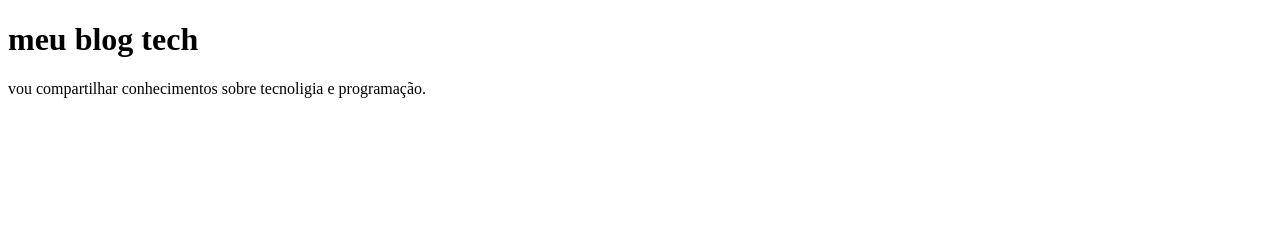
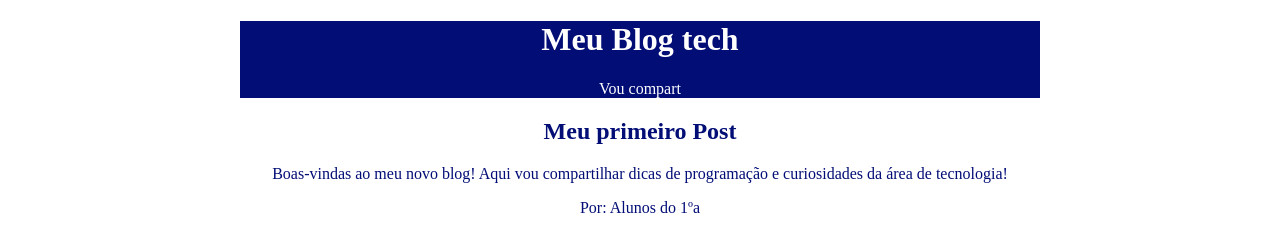
Before and after one commit to biancasoaresfreitas/pagina-web-, a plain HTML site: page index.html in a window 1280 px wide. Drawn offline with Linux system fonts and the light colour scheme.

Commit message:
Add files via upload

```diff
--- a/index.html
+++ b/index.html
@@ -1,15 +1,40 @@
-
 <!DOCTYPE html>
 <html lang="pt-br">
     <head>
         <meta charset="UTF-8">
         <meta name="viewport" content="width=device-width, initial-scale=1.0">
-        <title>Document</title>
+       <title>Blog</title>
+       <style>
+        header{
+            background-color: #020d76;
+            color: #FFFFFF;
+              text-align: center;
+            max-width: 800px;
+            margin: 0 auto;
+        }
+        main{
+            background-color: #FFFFFF;
+            color: #020d76;
+            text-align: center;
+            max-width: 800px;
+            margin: 0 auto;
+        }
+       </style>
     </head>
     <body>
-    <h1>meu blog tech</h1>
+        <header>
 
-    <p>vou compartilhar conhecimentos sobre tecnoligia e programação.</p>
+            <h1>Meu Blog tech</h1>
+            <p>Vou compart<ilhar conhecimentos sobre tecnologia e programação.</p>
 
+        </header>
+        <main>
+
+            <h2>Meu primeiro Post</h2>
+                <p>Boas-vindas ao meu novo blog!
+                Aqui vou compartilhar dicas de programação e curiosidades da área de tecnologia!</p>
+
+                <p>Por: Alunos do 1ºa</p>
+        </main>
 </body>
 </html>
```
